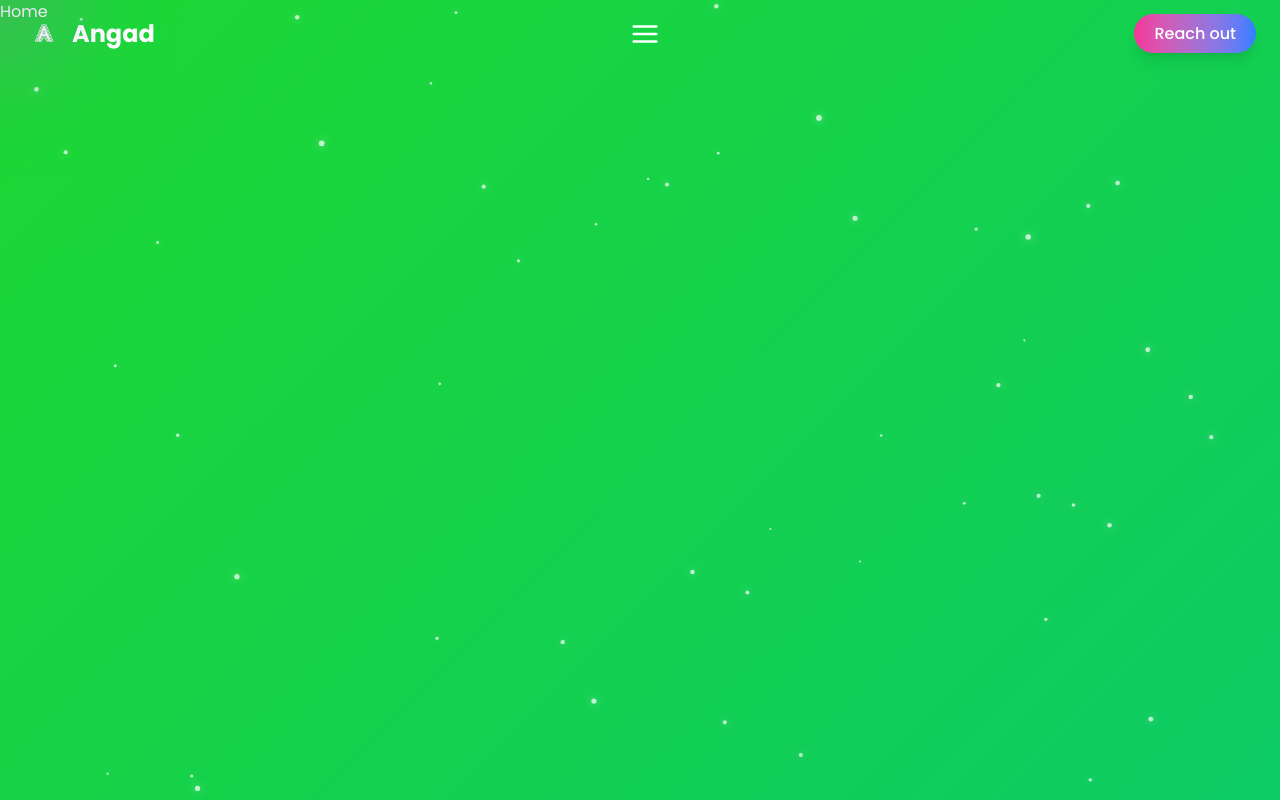
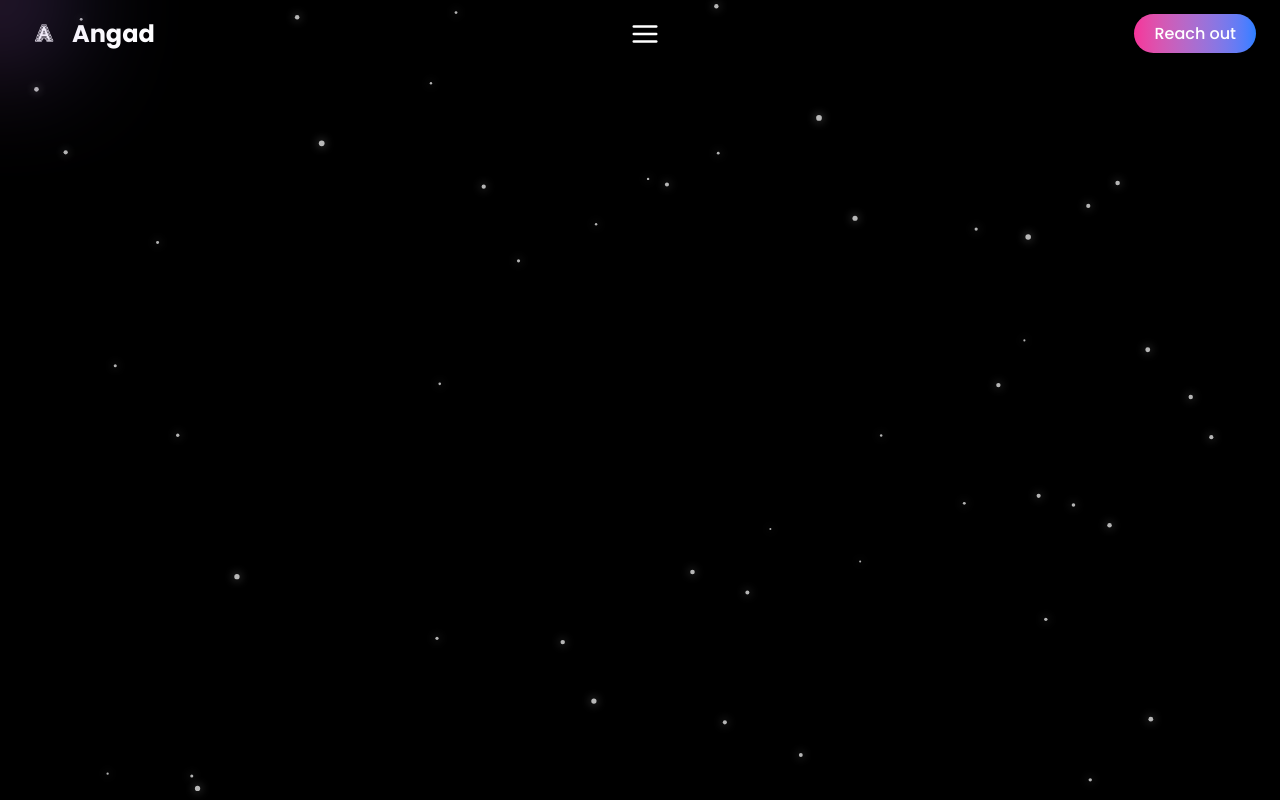
Before and after one commit to AngadAhluwalia/my-portfolio, a React (Vite) app: page / in a window 1280 px wide. Shown: the top 800 px of the page. Built offline with nearby package versions, Linux system fonts and the light colour scheme.

Commit message:
made changes to home

```diff
--- a/src/App.jsx
+++ b/src/App.jsx
@@ -17,7 +17,7 @@ export default function App() {
   return (
    <div className='relative gradient text-white'>
     <CustomCursor></CustomCursor>
-    <ParticlesBackground/>
+    {/* <ParticlesBackground/> */}
     <Navbar />
     <Home/>
     <About/>
--- a/src/section/Home.jsx
+++ b/src/section/Home.jsx
@@ -1,13 +1,14 @@
-// ...existing code...
-import React from 'react'
+import ParticlesBackground from "../components/ParticlesBackground"
+export default function Home(){
+  return(
+    <section id="home" className="w-full h-screen rellative bg-black overflow-hidden ">
+      <ParticlesBackground/>
+      <div className="absolute isnet-0">
+        <div className="absolute -top-32 -left-32 w[70vw]sm:w-[z-500vw] md:w-[40vw]"></div>
+        <div></div>
 
-const Home = () => {
-  return (
-   <div className='w-full h-screen'>
-    Home
-   </div>
+    </div>
+    </section>
+
   )
 }
-
-export default Home
-// ...existing code...
```
